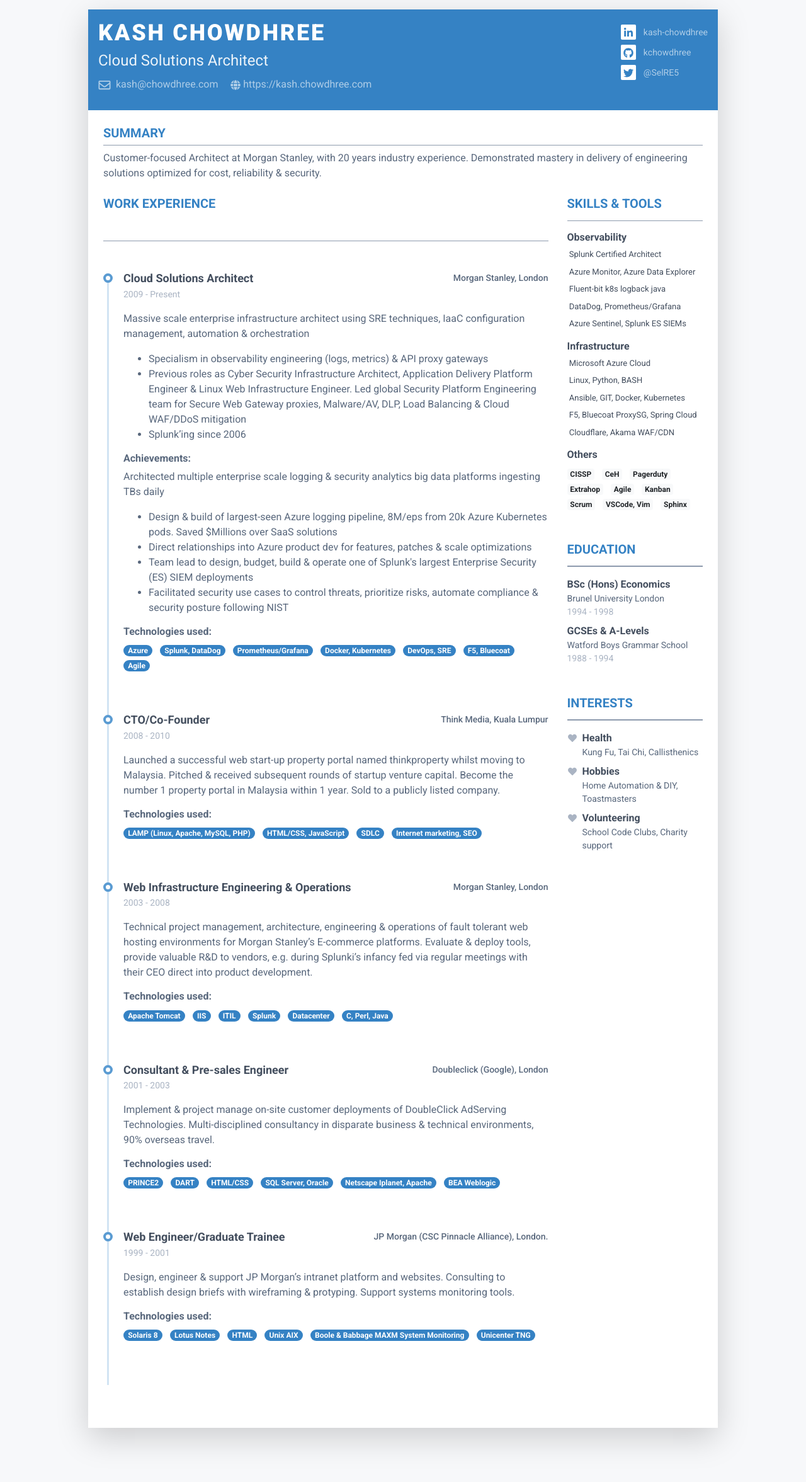
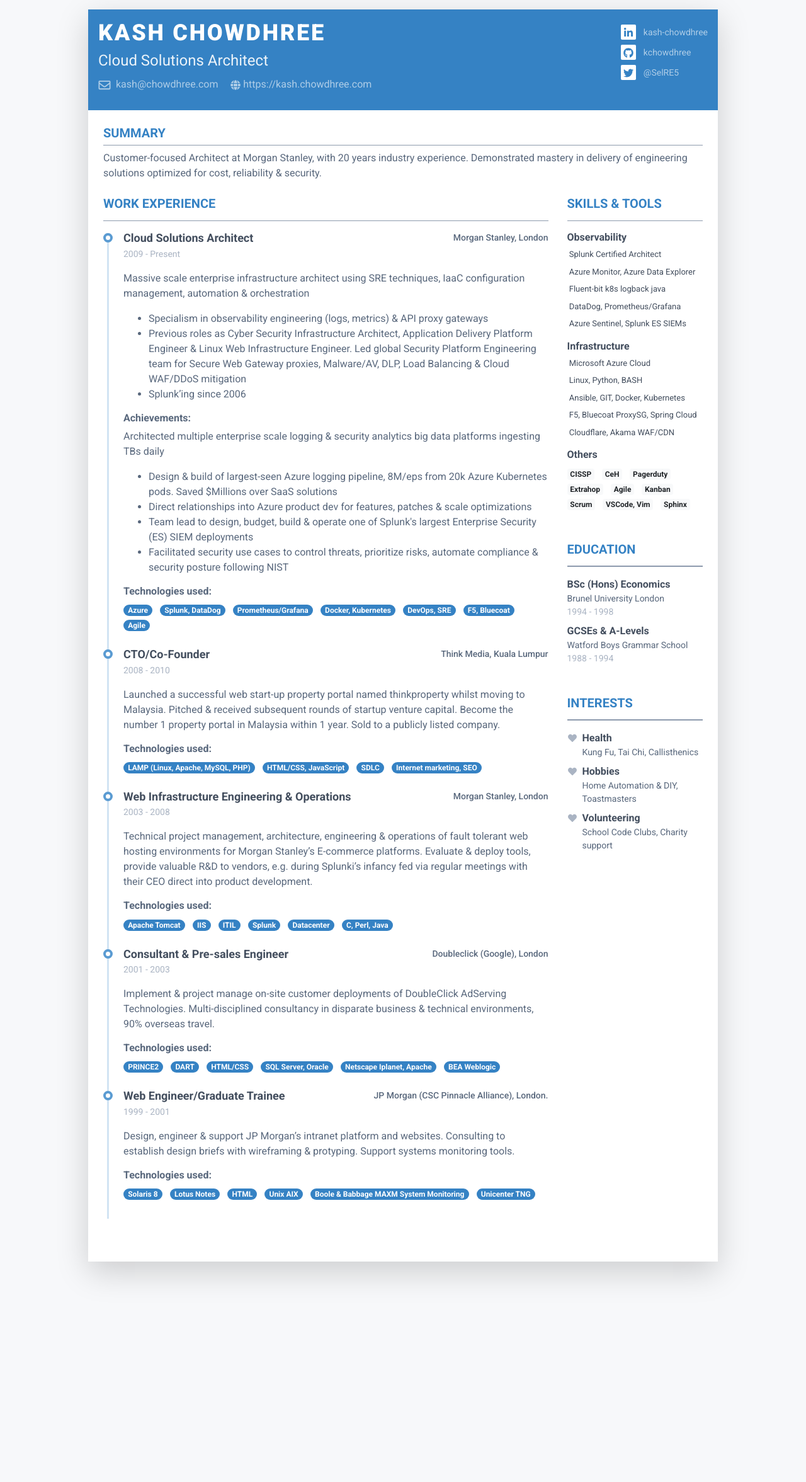
Before and after one commit to Hamy200/resume, a Jekyll site: the page built from index.markdown, in a window 1280 px wide. Shown: the whole page at 63% size. Built offline with Jekyll 4.4.1, drawn with Linux system fonts in a browser that asks for light colours; nearby versions of some CDN libraries; after the commit the page ends 2089 px from its top, so only the background shows below that.

Commit message:
Update experience.html

```diff
--- a/_includes/experience.html
+++ b/_includes/experience.html
@@ -1,11 +1,11 @@
 {% assign experiences = site.data.data.experiences %}
 {% if experiences %}
 <section class="resume-section experience-section mb-5">
-    <h2 class="resume-section-title text-uppercase font-weight-bold pb-5 mb-5">{{ site.data.labels.experience | default: "Work Experience" }}</h2>
+    <h2 class="resume-section-title text-uppercase font-weight-bold pb-3 mb-3">{{ site.data.labels.experience | default: "Work Experience" }}</h2>
     <div class="resume-section-content">
         <div class="resume-timeline position-relative">
             {% for experience in experiences %}
-            <article class="resume-timeline-item position-relative pb-5">
+            <article class="resume-timeline-item position-relative pb-2">
                 <div class="resume-timeline-item-header mb-2">
                     <div class="d-flex flex-column flex-md-row">
                         <h3 class="resume-position-title font-weight-bold mb-1">
```
